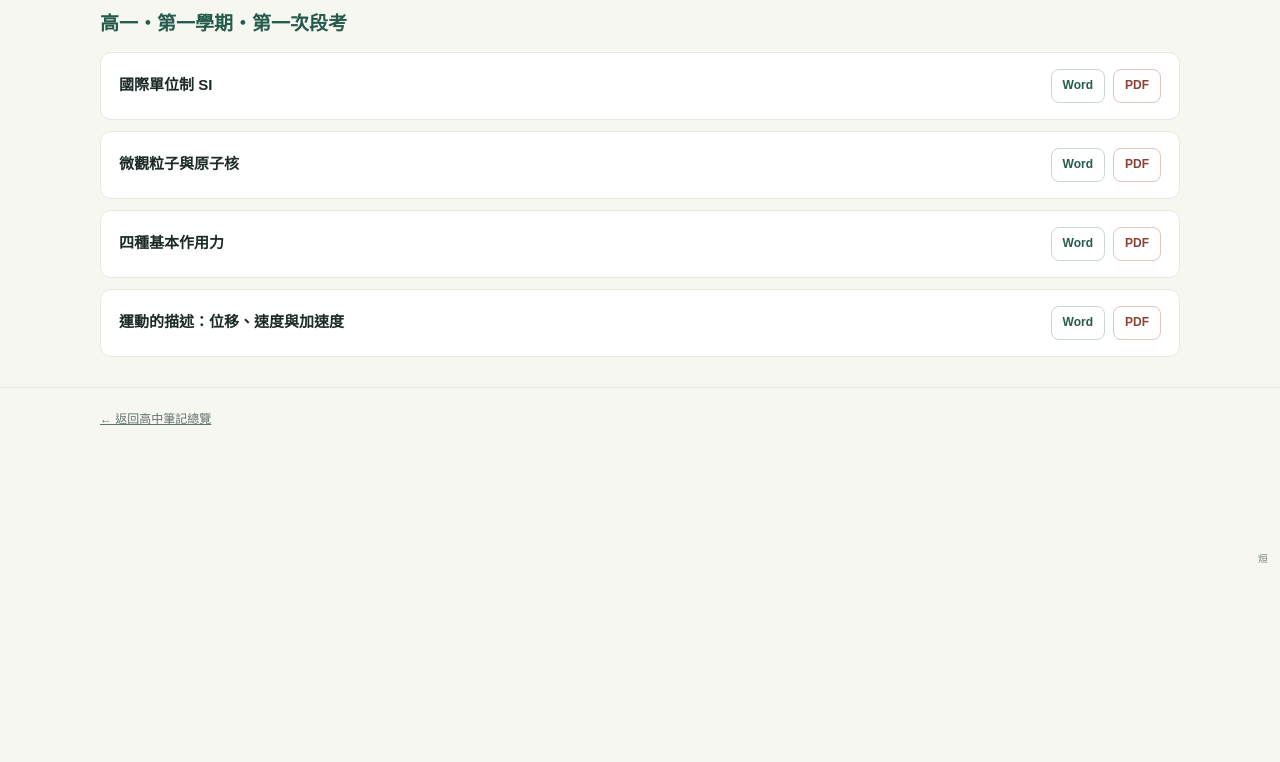
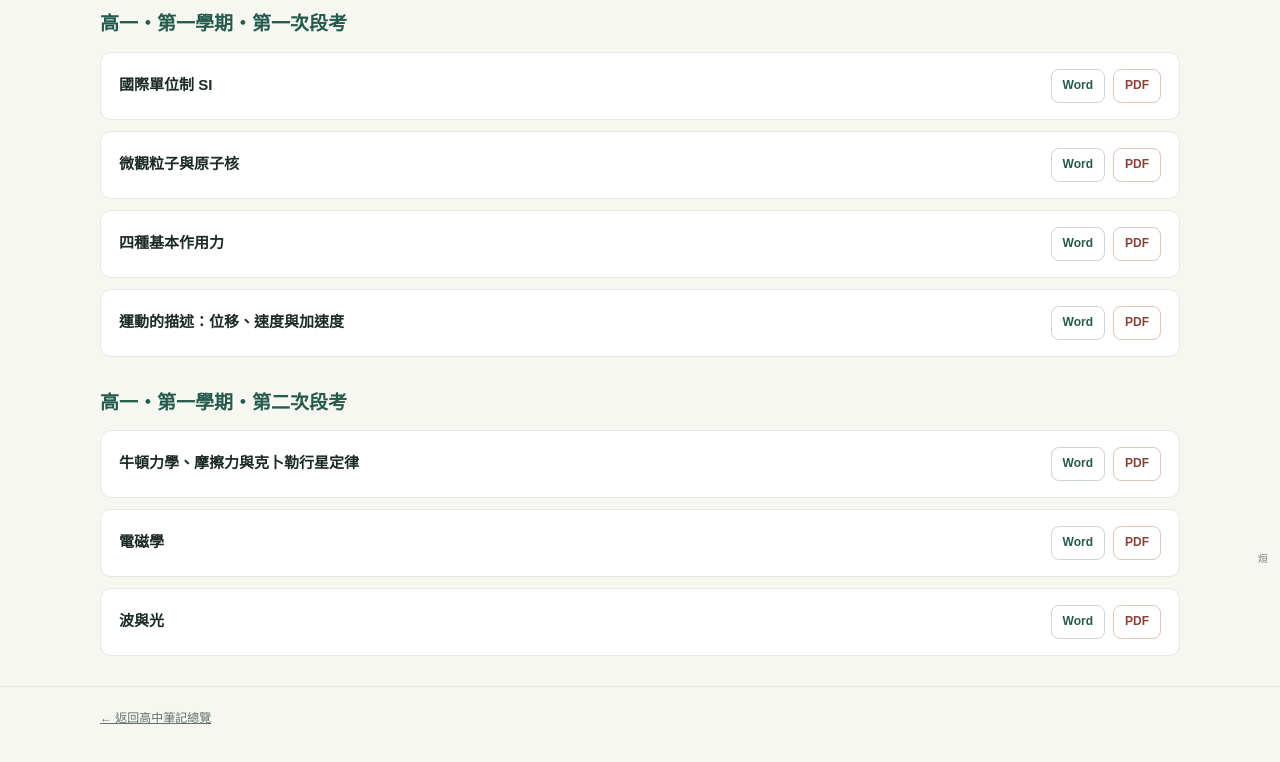
Before and after one commit to zw7305549-commits/zw7305549-commits.github.io, a plain HTML site: page physics-note.html in a window 1280 px wide. Shown: the part 228-990 px from the top of the page. Before the commit the page ends 800 px from the top, so only its background shows below. Drawn offline with Linux system fonts and the light colour scheme.

Commit message:
更新高中筆記

```diff
--- a/physics-note.html
+++ b/physics-note.html
@@ -1,6 +1,11 @@
-<!doctype html><html lang="zh-Hant"><head><meta charset="utf-8"><meta name="viewport" content="width=device-width, initial-scale=1"><title>物理高中筆記｜學習整理站</title><link rel="stylesheet" href="styles.css"></head><body><header class="topbar"><div class="shell nav"><a class="brand" href="index.html">首頁</a><nav class="nav-links" aria-label="Site navigation"><a href="note.html">高中筆記</a><a href="try.html">測試區</a><a href="game.html">遊戲區</a><a href="https://zw7305549-commits.github.io/first_game/" target="_blank" rel="noopener">網頁射擊遊戲</a></nav></div></header><main class="shell"><section class="page-head"><div class="breadcrumbs"><a href="index.html">首頁</a>　/　<a href="note.html">高中筆記</a>　/　物理</div><h1>物理高中筆記</h1></section>        <section class="exam-group"><h2>高一・第一學期・第一次段考</h2><ol class="note-list">
+<!doctype html><html lang="zh-Hant"><head><meta charset="utf-8"><meta name="viewport" content="width=device-width, initial-scale=1"><title>物理高中筆記｜學習整理站</title><link rel="stylesheet" href="styles.css"></head><body><header class="topbar"><div class="shell nav"><a class="brand" href="index.html">首頁</a><nav class="nav-links" aria-label="Site navigation"><a href="note.html">高中筆記</a><a href="try.html">測試區</a><a href="game.html">遊戲區</a><a href="https://zw7305549-commits.github.io/first_game/" target="_blank" rel="noopener">網頁射擊遊戲</a></nav></div></header><main class="shell"><section class="page-head"><div class="breadcrumbs"><a href="index.html">首頁</a>　/　<a href="note.html">高中筆記</a>　/　物理</div><h1>物理高中筆記</h1></section>          <section class="exam-group"><h2>高一・第一學期・第一次段考</h2><ol class="note-list">
       <li class="note-item"><span class="note-title">國際單位制 SI</span><span class="note-actions"><a class="file-action" href="word/HighSchool/Physics/1.1.1/%E5%9C%8B%E9%9A%9B%E5%96%AE%E4%BD%8D%E5%88%B6%20SI.docx" target="_blank" rel="noopener">Word</a><a class="file-action pdf" href="output/pdf/%E7%89%A9%E7%90%86%E7%AD%86%E8%A8%98/1.1.1/%E5%9C%8B%E9%9A%9B%E5%96%AE%E4%BD%8D%E5%88%B6%20SI.pdf" target="_blank" rel="noopener">PDF</a></span></li>
       <li class="note-item"><span class="note-title">微觀粒子與原子核</span><span class="note-actions"><a class="file-action" href="word/HighSchool/Physics/1.1.1/%E5%BE%AE%E8%A7%80%E7%B2%92%E5%AD%90%E8%88%87%E5%8E%9F%E5%AD%90%E6%A0%B8.docx" target="_blank" rel="noopener">Word</a><a class="file-action pdf" href="output/pdf/%E7%89%A9%E7%90%86%E7%AD%86%E8%A8%98/1.1.1/%E5%BE%AE%E8%A7%80%E7%B2%92%E5%AD%90%E8%88%87%E5%8E%9F%E5%AD%90%E6%A0%B8.pdf" target="_blank" rel="noopener">PDF</a></span></li>
       <li class="note-item"><span class="note-title">四種基本作用力</span><span class="note-actions"><a class="file-action" href="word/HighSchool/Physics/1.1.1/%E5%9B%9B%E7%A8%AE%E5%9F%BA%E6%9C%AC%E4%BD%9C%E7%94%A8%E5%8A%9B.docx" target="_blank" rel="noopener">Word</a><a class="file-action pdf" href="output/pdf/%E7%89%A9%E7%90%86%E7%AD%86%E8%A8%98/1.1.1/%E5%9B%9B%E7%A8%AE%E5%9F%BA%E6%9C%AC%E4%BD%9C%E7%94%A8%E5%8A%9B.pdf" target="_blank" rel="noopener">PDF</a></span></li>
       <li class="note-item"><span class="note-title">運動的描述：位移、速度與加速度</span><span class="note-actions"><a class="file-action" href="word/HighSchool/Physics/1.1.1/%E9%81%8B%E5%8B%95%E7%9A%84%E6%8F%8F%E8%BF%B0%EF%BC%9A%E4%BD%8D%E7%A7%BB%E3%80%81%E9%80%9F%E5%BA%A6%E8%88%87%E5%8A%A0%E9%80%9F%E5%BA%A6.docx" target="_blank" rel="noopener">Word</a><a class="file-action pdf" href="output/pdf/%E7%89%A9%E7%90%86%E7%AD%86%E8%A8%98/1.1.1/%E9%81%8B%E5%8B%95%E7%9A%84%E6%8F%8F%E8%BF%B0%EF%BC%9A%E4%BD%8D%E7%A7%BB%E3%80%81%E9%80%9F%E5%BA%A6%E8%88%87%E5%8A%A0%E9%80%9F%E5%BA%A6.pdf" target="_blank" rel="noopener">PDF</a></span></li>
+  </ol></section>
+  <section class="exam-group"><h2>高一・第一學期・第二次段考</h2><ol class="note-list">
+      <li class="note-item"><span class="note-title">牛頓力學、摩擦力與克卜勒行星定律</span><span class="note-actions"><a class="file-action" href="word/HighSchool/Physics/1.1.2/%E7%89%9B%E9%A0%93%E5%8A%9B%E5%AD%B8%E3%80%81%E6%91%A9%E6%93%A6%E5%8A%9B%E8%88%87%E5%85%8B%E5%8D%9C%E5%8B%92%E8%A1%8C%E6%98%9F%E5%AE%9A%E5%BE%8B.docx" target="_blank" rel="noopener">Word</a><a class="file-action pdf" href="output/pdf/%E7%89%A9%E7%90%86%E7%AD%86%E8%A8%98/1.1.2/%E7%89%9B%E9%A0%93%E5%8A%9B%E5%AD%B8%E3%80%81%E6%91%A9%E6%93%A6%E5%8A%9B%E8%88%87%E5%85%8B%E5%8D%9C%E5%8B%92%E8%A1%8C%E6%98%9F%E5%AE%9A%E5%BE%8B.pdf" target="_blank" rel="noopener">PDF</a></span></li>
+      <li class="note-item"><span class="note-title">電磁學</span><span class="note-actions"><a class="file-action" href="word/HighSchool/Physics/1.1.2/%E9%9B%BB%E7%A3%81%E5%AD%B8.docx" target="_blank" rel="noopener">Word</a><a class="file-action pdf" href="output/pdf/%E7%89%A9%E7%90%86%E7%AD%86%E8%A8%98/1.1.2/%E9%9B%BB%E7%A3%81%E5%AD%B8.pdf" target="_blank" rel="noopener">PDF</a></span></li>
+      <li class="note-item"><span class="note-title">波與光</span><span class="note-actions"><a class="file-action" href="word/HighSchool/Physics/1.1.2/%E6%B3%A2%E8%88%87%E5%85%89.docx" target="_blank" rel="noopener">Word</a><a class="file-action pdf" href="output/pdf/%E7%89%A9%E7%90%86%E7%AD%86%E8%A8%98/1.1.2/%E6%B3%A2%E8%88%87%E5%85%89.pdf" target="_blank" rel="noopener">PDF</a></span></li>
   </ol></section></main><footer class="footer"><div class="shell"><a href="note.html">← 返回高中筆記總覽</a></div></footer><span class="signature">烜</span></body></html>
```
Also changed, not shown: civics-note.html (+4 -1 lines), earth-Science-note.html (+3 -1 lines), history-note.html (+1 -1 lines), 12 other files.
